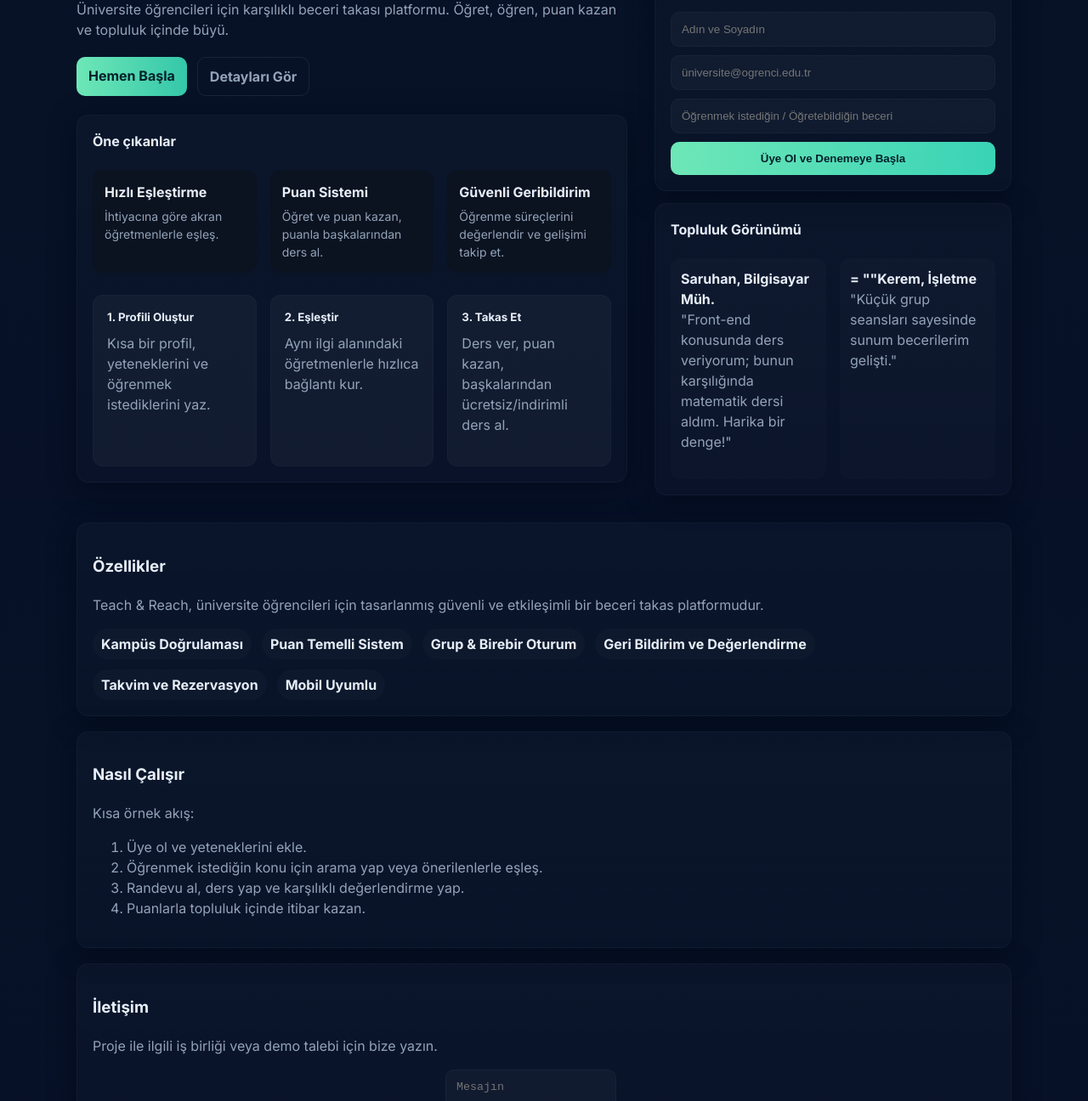
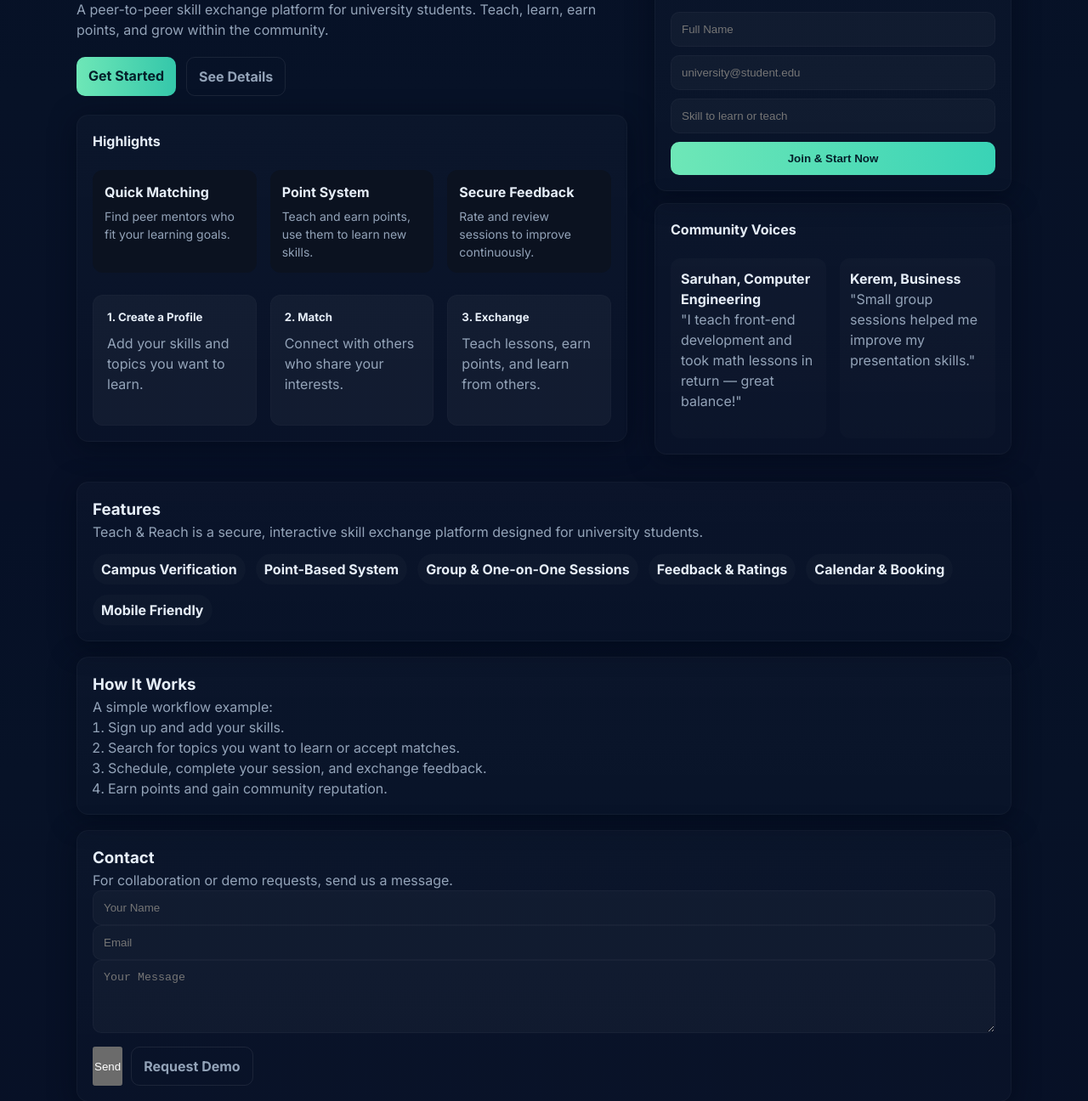
Before and after one commit to MCGirgin/MCGirgin.github.io, a plain HTML site: page index.html in a window 1280 px wide. Shown: the part 210-1506 px from the top of the page at 85% size. Drawn offline with Linux system fonts and the light colour scheme.

Commit message:
More responsive ui and English translation

```diff
--- a/index.html
+++ b/index.html
@@ -1,27 +1,25 @@
 <!doctype html>
-
-<html lang="tr">
+<html lang="en">
 <head>
   <meta charset="utf-8" />
   <meta name="viewport" content="width=device-width, initial-scale=1" />
-  <title>Teach & Reach — SkillSwap Platformu</title>
+  <title>Teach & Reach — SkillSwap Platform</title>
   <link rel="preconnect" href="https://fonts.gstatic.com" crossorigin>
   <link href="https://fonts.googleapis.com/css2?family=Inter:wght@300;400;600;700;800&display=swap" rel="stylesheet">
   <style>
     :root{
-      --bg:#0f1724; /* dark navy */
+      --bg:#0f1724;
       --card:#0b1220;
-      --accent:#6ee7b7; /* mint */
+      --accent:#6ee7b7;
       --muted:#93a3b8;
       --glass: rgba(255,255,255,0.04);
       --radius:14px;
       --max-width:1100px;
       color-scheme: dark;
     }
-    *{box-sizing:border-box}
+    *{box-sizing:border-box;margin:0;padding:0}
     html,body{height:100%}
     body{
-      margin:0;
       font-family:Inter, system-ui, -apple-system, 'Segoe UI', Roboto, 'Helvetica Neue', Arial;
       background: linear-gradient(180deg, #061026 0%, #071227 40%, #071026 100%);
       color:#e6eef8;
@@ -31,7 +29,8 @@
       padding:40px 20px;
       display:flex;
       justify-content:center;
-    }.container{
+    }
+    .container{
       width:100%;
       max-width:var(--max-width);
     }
@@ -42,23 +41,54 @@ header{
       align-items:center;
       gap:16px;
       margin-bottom:28px;
+      flex-wrap:wrap;
     }
     .logo{
       display:flex;align-items:center;gap:12px;font-weight:700;font-size:18px;
     }
     .logo-mark{
-  width:44px;height:44px;border-radius:10px;background:linear-gradient(135deg,var(--accent),#3dd5c6);display:flex;align-items:center;justify-content:center;color:#04202a;font-weight:800;font-size:18px;box-shadow:0 6px 18px rgba(12,20,30,0.6);
+      width:44px;height:44px;border-radius:10px;
+      background:linear-gradient(135deg,var(--accent),#3dd5c6);
+      display:flex;align-items:center;justify-content:center;
+      color:#04202a;font-weight:800;font-size:18px;
+      box-shadow:0 6px 18px rgba(12,20,30,0.6);
     }
-nav{display:flex;gap:18px;align-items:center}
+
+    nav{
+      display:flex;
+      gap:18px;
+      align-items:center;
+      flex-wrap:wrap;
+    }
     nav a{color:var(--muted);text-decoration:none;font-weight:600}
-.cta{background:linear-gradient(90deg,var(--accent),#34c7aa);color:#04202a;padding:10px 14px;border-radius:10px;font-weight:700;text-decoration:none}
+    .cta{
+      background:linear-gradient(90deg,var(--accent),#34c7aa);
+      color:#04202a;padding:10px 14px;border-radius:10px;font-weight:700;
+      text-decoration:none;
+    }
+
+    /* mobile menu toggle */
+    .menu-toggle{
+      display:none;
+      background:none;
+      border:none;
+      color:var(--accent);
+      font-size:26px;
+      cursor:pointer;
+    }
+    @media (max-width:720px){
+      nav{display:none;width:100%;flex-direction:column;align-items:flex-start;margin-top:10px}
+      nav.active{display:flex;}
+      .menu-toggle{display:block;}
+      header{align-items:flex-start;}
+    }
 
     .hero{
       display:grid;grid-template-columns:1fr 420px;gap:32px;align-items:center;margin-bottom:32px;
     }
     .hero .title{font-size:34px;font-weight:800;line-height:1.02;margin:0 0 12px}
     .hero p{color:var(--muted);margin:0 0 20px}
-.actions{display:flex;gap:12px}
+    .actions{display:flex;gap:12px;flex-wrap:wrap}
     .btn-outline{border:1px solid rgba(255,255,255,0.08);padding:10px 14px;border-radius:10px;color:var(--muted);text-decoration:none;font-weight:700}
 
     .card{
@@ -74,191 +104,191 @@ nav a{color:var(--muted);text-decoration:none;font-weight:600}
     .feature h4{margin:0 0 6px}
     .feature p{margin:0;color:var(--muted);font-size:14px}
 
-.how{display:flex;gap:16px;margin-top:26px}
+    .how{display:flex;gap:16px;margin-top:26px;flex-wrap:wrap}
     .step{flex:1;background:var(--glass);padding:16px;border-radius:12px;border:1px solid rgba(255,255,255,0.02)}
     .step h5{margin:0 0 8px}
 
     .right-panel{display:flex;flex-direction:column;gap:14px}
     .signup{display:flex;flex-direction:column;gap:10px}
-.input{background:rgba(255,255,255,0.03);border:1px solid rgba(255,255,255,0.03);padding:12px;border-radius:10px;color:inherit}
-.signup .btn{background:linear-gradient(90deg,var(--accent),#39d3b6);padding:12px;border-radius:10px;border:none;font-weight:700;color:#04202a;cursor:pointer}
+    .input{background:rgba(255,255,255,0.03);border:1px solid rgba(255,255,255,0.03);padding:12px;border-radius:10px;color:inherit;width:100%}
+    .signup .btn{background:linear-gradient(90deg,var(--accent),#39d3b6);padding:12px;border-radius:10px;border:none;font-weight:700;color:#04202a;cursor:pointer;width:100%}
 
     .cards{display:grid;grid-template-columns:repeat(2,1fr);gap:16px;margin-top:22px}
     .testimonial{padding:12px;background:linear-gradient(180deg, rgba(255,255,255,0.02), rgba(255,255,255,0.01));border-radius:12px}
 
-footer{margin-top:40px;display:flex;justify-content:space-between;align-items:center;color:var(--muted);font-size:14px}
+    footer{margin-top:40px;display:flex;justify-content:space-between;align-items:center;color:var(--muted);font-size:14px;flex-wrap:wrap}
     footer a{color:var(--muted);text-decoration:none}
 
-/* responsive */
+    /* responsive adjustments */
     @media (max-width:980px){
       .hero{grid-template-columns:1fr;}
       .feature-list{grid-template-columns:repeat(2,1fr)}
       .cards{grid-template-columns:1fr}
-  header{flex-direction:column;align-items:flex-start;gap:12px}
-  footer{flex-direction:column;align-items:flex-start;gap:12px}
     }
     @media (max-width:520px){
       :root{--max-width:420px}
       .feature-list{grid-template-columns:1fr}
-  .logo{font-size:16px}
-  .hero .title{font-size:24px}
+      .hero .title{font-size:26px}
+      .cta,.btn-outline{width:100%;text-align:center}
     }
 
-/* small utility */
     .muted{color:var(--muted)}
     .pill{display:inline-block;padding:6px 10px;background:rgba(255,255,255,0.02);border-radius:999px;font-weight:700}
-
   </style>
 </head>
 <body>
   <div class="container">
     <header>
       <div class="logo">
-        <div class="logo-mark">T&amp;R</div>
+        <div class="logo-mark">T&R</div>
         <div>
-          <div>Teach &amp; Reach</div>
+          <div>Teach & Reach</div>
           <div style="font-size:12px;color:var(--muted);font-weight:600">SkillSwap for campuses</div>
         </div>
       </div>
+
+      <button class="menu-toggle" onclick="document.querySelector('nav').classList.toggle('active')">☰</button>
+
       <nav>
-        <a href="#features">Özellikler</a>
-        <a href="#how">Nasıl Çalışır</a>
-        <a href="#contact">İletişim</a>
-        <a class="cta" href="#signup">Üye Ol</a>
+        <a href="#features">Features</a>
+        <a href="#how">How It Works</a>
+        <a href="#contact">Contact</a>
+        <a class="cta" href="#signup">Sign Up</a>
       </nav>
-    </header><main>
+    </header>
+
+    <main>
       <section class="hero">
         <div>
-      <h1 class="title">Teach &amp; Reach — Bilgiyi paylaş, yetenekleri yükselt</h1>
-      <p>Üniversite öğrencileri için karşılıklı beceri takası platformu. Öğret, öğren, puan kazan ve topluluk içinde büyü.</p>
+          <h1 class="title">Teach & Reach — Share knowledge, elevate skills</h1>
+          <p>A peer-to-peer skill exchange platform for university students. Teach, learn, earn points, and grow within the community.</p>
 
           <div class="actions">
-        <a class="cta" href="#signup">Hemen Başla</a>
-        <a class="btn-outline" href="#features">Detayları Gör</a>
+            <a class="cta" href="#signup">Get Started</a>
+            <a class="btn-outline" href="#features">See Details</a>
           </div>
 
           <div class="card" style="margin-top:22px">
-        <strong>Öne çıkanlar</strong>
+            <strong>Highlights</strong>
             <div class="feature-list">
               <div class="feature">
-            <h4>Hızlı Eşleştirme</h4>
-            <p>İhtiyacına göre akran öğretmenlerle eşleş.</p>
+                <h4>Quick Matching</h4>
+                <p>Find peer mentors who fit your learning goals.</p>
               </div>
               <div class="feature">
-            <h4>Puan Sistemi</h4>
-            <p>Öğret ve puan kazan, puanla başkalarından ders al.</p>
+                <h4>Point System</h4>
+                <p>Teach and earn points, use them to learn new skills.</p>
               </div>
               <div class="feature">
-            <h4>Güvenli Geribildirim</h4>
-            <p>Öğrenme süreçlerini değerlendir ve gelişimi takip et.</p>
+                <h4>Secure Feedback</h4>
+                <p>Rate and review sessions to improve continuously.</p>
               </div>
             </div>
 
             <div class="how">
               <div class="step">
-            <h5>1. Profili Oluştur</h5>
-            <p class="muted">Kısa bir profil, yeteneklerini ve öğrenmek istediklerini yaz.</p>
+                <h5>1. Create a Profile</h5>
+                <p class="muted">Add your skills and topics you want to learn.</p>
               </div>
               <div class="step">
-            <h5>2. Eşleştir</h5>
-            <p class="muted">Aynı ilgi alanındaki öğretmenlerle hızlıca bağlantı kur.</p>
+                <h5>2. Match</h5>
+                <p class="muted">Connect with others who share your interests.</p>
               </div>
               <div class="step">
-            <h5>3. Takas Et</h5>
-            <p class="muted">Ders ver, puan kazan, başkalarından ücretsiz/indirimli ders al.</p>
+                <h5>3. Exchange</h5>
+                <p class="muted">Teach lessons, earn points, and learn from others.</p>
               </div>
             </div>
-
           </div>
         </div>
 
         <aside class="right-panel">
           <div class="card">
-        <strong>Kayıt Olmak Çok Kolay</strong>
-        <p class="muted">Üniversite e-postanla kaydol. Topluluk doğrulaması ile güvenli öğrenme.</p>
+            <strong>Sign Up in Seconds</strong>
+            <p class="muted">Register with your university email. Safe and verified community learning.</p>
 
-        <form id="signup" class="signup" onsubmit="event.preventDefault();alert('Kayıt simülasyonu: form gönderildi.')">
-          <input class="input" type="text" placeholder="Adın ve Soyadın" required />
-          <input class="input" type="email" placeholder="üniversite@ogrenci.edu.tr" required />
-          <input class="input" type="text" placeholder="Öğrenmek istediğin / Öğretebildiğin beceri" />
-          <button class="btn" type="submit">Üye Ol ve Denemeye Başla</button>
+            <form id="signup" class="signup" onsubmit="event.preventDefault();alert('Signup simulation: form submitted.')">
+              <input class="input" type="text" placeholder="Full Name" required />
+              <input class="input" type="email" placeholder="university@student.edu" required />
+              <input class="input" type="text" placeholder="Skill to learn or teach" />
+              <button class="btn" type="submit">Join & Start Now</button>
             </form>
           </div>
 
           <div class="card">
-        <strong>Topluluk Görünümü</strong>
+            <strong>Community Voices</strong>
             <div class="cards">
               <div class="testimonial">
-            <strong>Saruhan, Bilgisayar Müh.</strong>
-            <p class="muted">"Front-end konusunda ders veriyorum; bunun karşılığında matematik dersi aldım. Harika bir denge!"</p>
+                <strong>Saruhan, Computer Engineering</strong>
+                <p class="muted">"I teach front-end development and took math lessons in return — great balance!"</p>
               </div>
               <div class="testimonial">
-            <strong>= ""Kerem, İşletme</strong>
-            <p class="muted">"Küçük grup seansları sayesinde sunum becerilerim gelişti."</p>
+                <strong>Kerem, Business</strong>
+                <p class="muted">"Small group sessions helped me improve my presentation skills."</p>
               </div>
             </div>
           </div>
-
         </aside>
       </section>
 
       <section id="features" style="margin-top:10px">
         <div class="card">
-      <h3>Özellikler</h3>
-      <p class="muted">Teach &amp; Reach, üniversite öğrencileri için tasarlanmış güvenli ve etkileşimli bir beceri takas platformudur.</p>
-
+          <h3>Features</h3>
+          <p class="muted">Teach & Reach is a secure, interactive skill exchange platform designed for university students.</p>
           <div style="display:flex;flex-wrap:wrap;gap:12px;margin-top:14px">
-        <div class="pill">Kampüs Doğrulaması</div>
-        <div class="pill">Puan Temelli Sistem</div>
-        <div class="pill">Grup & Birebir Oturum</div>
-        <div class="pill">Geri Bildirim ve Değerlendirme</div>
-        <div class="pill">Takvim ve Rezervasyon</div>
-        <div class="pill">Mobil Uyumlu</div>
+            <div class="pill">Campus Verification</div>
+            <div class="pill">Point-Based System</div>
+            <div class="pill">Group & One-on-One Sessions</div>
+            <div class="pill">Feedback & Ratings</div>
+            <div class="pill">Calendar & Booking</div>
+            <div class="pill">Mobile Friendly</div>
           </div>
-
         </div>
       </section>
 
       <section id="how" style="margin-top:18px">
         <div class="card">
-      <h3>Nasıl Çalışır</h3>
-      <p class="muted">Kısa örnek akış:</p>
-      <ol class="muted">
-        <li>Üye ol ve yeteneklerini ekle.</li>
-        <li>Öğrenmek istediğin konu için arama yap veya önerilenlerle eşleş.</li>
-        <li>Randevu al, ders yap ve karşılıklı değerlendirme yap.</li>
-        <li>Puanlarla topluluk içinde itibar kazan.</li>
+          <h3>How It Works</h3>
+          <p class="muted">A simple workflow example:</p>
+          <ol class="muted" style="padding-left:18px">
+            <li>Sign up and add your skills.</li>
+            <li>Search for topics you want to learn or accept matches.</li>
+            <li>Schedule, complete your session, and exchange feedback.</li>
+            <li>Earn points and gain community reputation.</li>
           </ol>
         </div>
       </section>
 
       <section id="contact" style="margin-top:18px">
         <div class="card">
-      <h3>İletişim</h3>
-      <p class="muted">Proje ile ilgili iş birliği veya demo talebi için bize yazın.</p>
-      <form onsubmit="event.preventDefault();alert('Mesaj gönderildi (simülasyon).')">
-        <input class="input" placeholder="Adın" required />
-        <input class="input" placeholder="E-posta" required />
-        <textarea class="input" placeholder="Mesajın" rows="4"></textarea>
-        <div style="display:flex;gap:10px;margin-top:10px">
-          <button class="btn" type="submit">Gönder</button>
-          <a class="btn-outline" href="#">Demo Talep Et</a>
+          <h3>Contact</h3>
+          <p class="muted">For collaboration or demo requests, send us a message.</p>
+          <form onsubmit="event.preventDefault();alert('Message sent (simulation).')">
+            <input class="input" placeholder="Your Name" required />
+            <input class="input" placeholder="Email" required />
+            <textarea class="input" placeholder="Your Message" rows="4"></textarea>
+            <div style="display:flex;gap:10px;margin-top:10px;flex-wrap:wrap">
+              <button class="btn" type="submit">Send</button>
+              <a class="btn-outline" href="#">Request Demo</a>
             </div>
           </form>
         </div>
       </section>
-
     </main>
 
     <footer>
-  <div>© 2025 Teach &amp; Reach &mdash; SkillSwap projesi</div>
+      <div>© 2025 Teach & Reach — SkillSwap Project</div>
       <div>
-    <a href="#">Gizlilik</a> · <a href="#">Kullanım Koşulları</a>
+        <a href="#">Privacy</a> · <a href="#">Terms of Use</a>
       </div>
     </footer>
+  </div>
 
-  </div>  <script>
-    // Küçük etkileşimler: form simülasyonları
-    // Gerçek projede API bağlanacak
-  </script></body>
+  <script>
+    // Simple menu toggle for mobile
+    const menuButton = document.querySelector('.menu-toggle');
+    const nav = document.querySelector('nav');
+    menuButton.addEventListener('click', () => nav.classList.toggle('active'));
+  </script>
+</body>
 </html>
```
Lines whose indentation alone changed are shown as unchanged.
